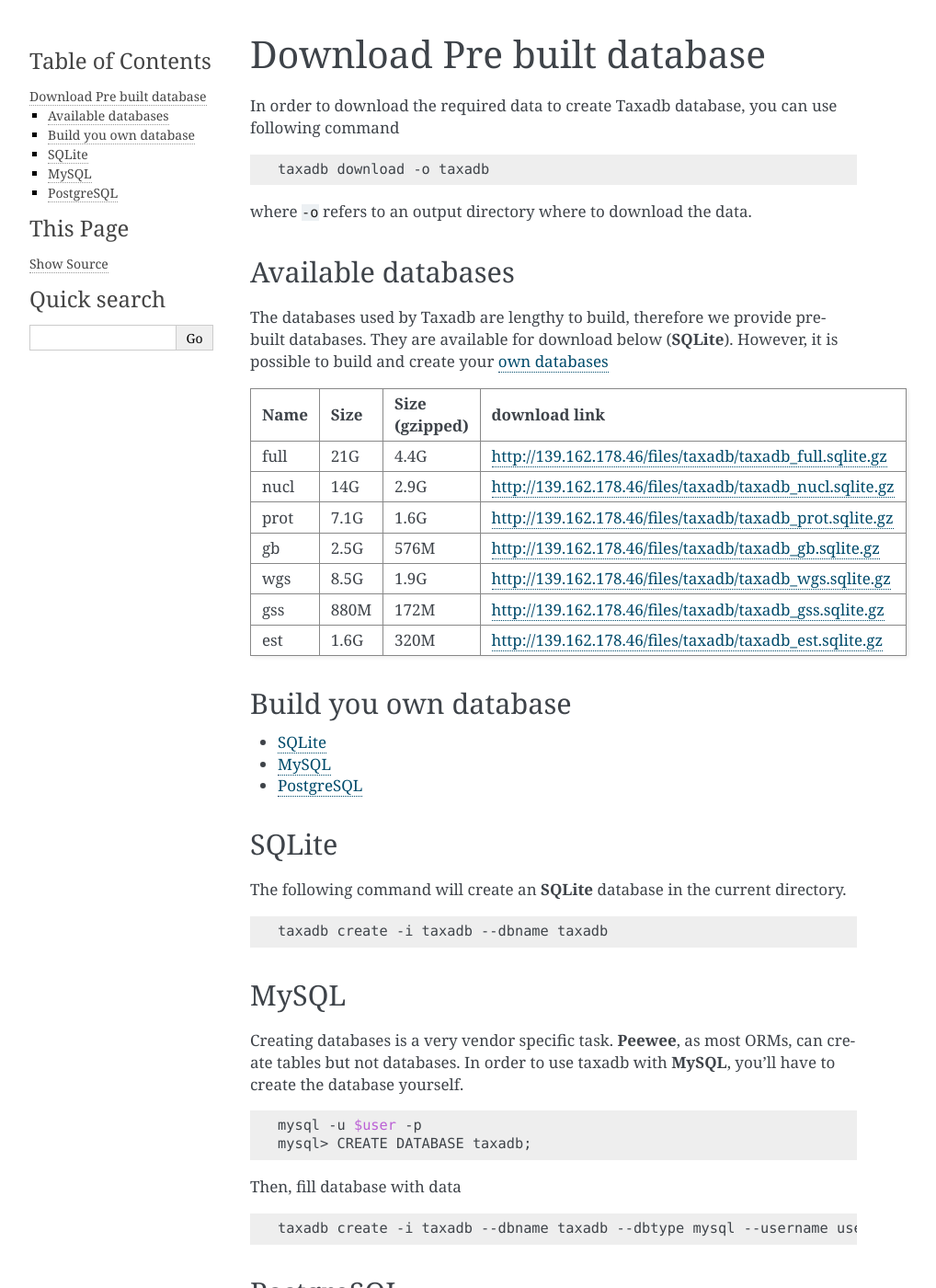
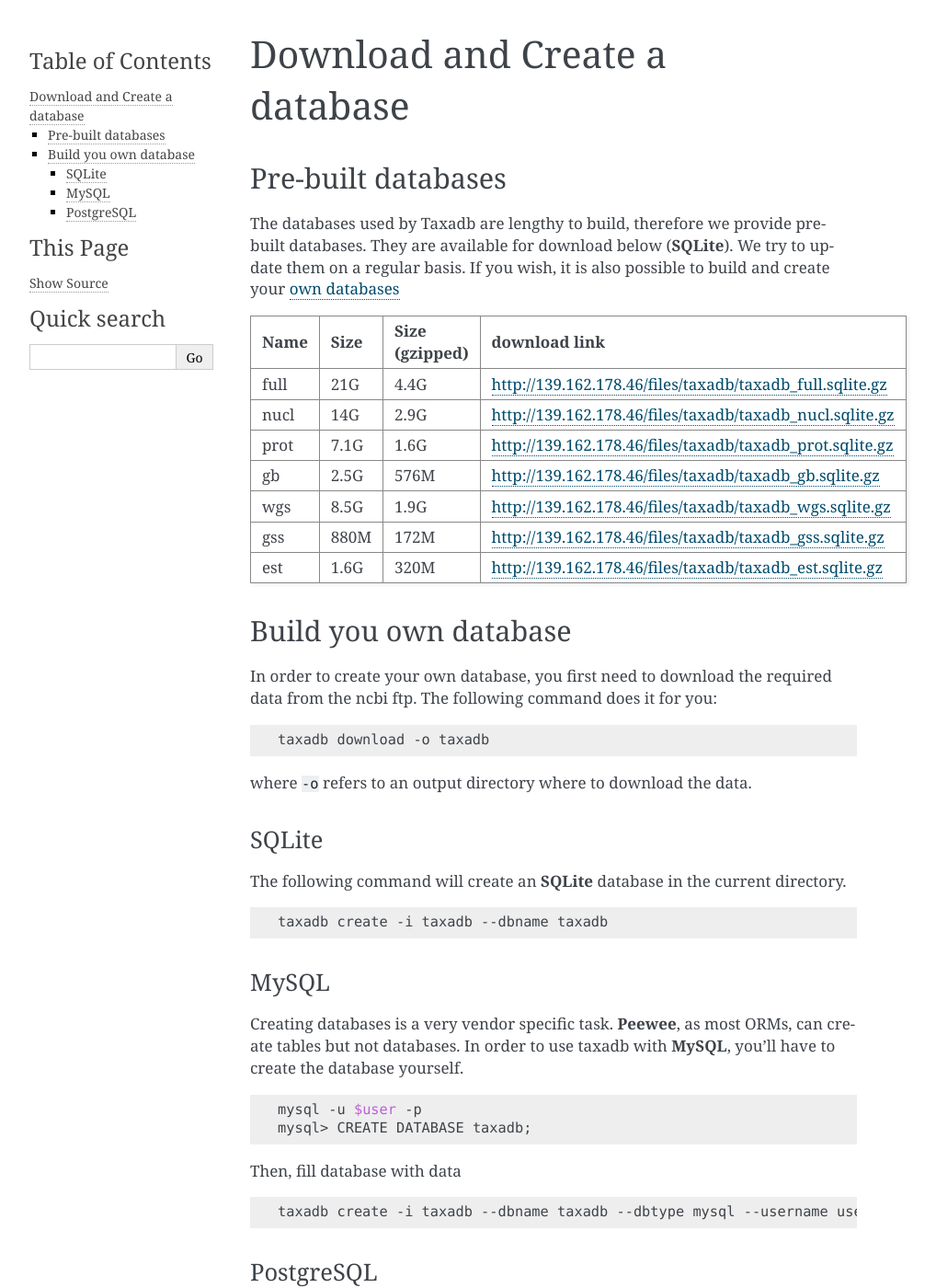
Before and after one commit to HadrienG/taxadb, a Sphinx documentation site: the page built from doc/taxadb/download.rst, in a window 1280 px wide and 1400 px high. Shown: the whole window at 92% size, without its empty margins (148-1166 px from the left). Built offline with Sphinx 7.4.7, drawn with Linux system fonts in a browser that asks for light colours; some of the changed text lies outside the part shown.

Commit message:
updated doc for download and create db

```diff
--- a/doc/taxadb/download.rst
+++ b/doc/taxadb/download.rst
@@ -1,22 +1,17 @@
 .. _download:
 
-Download Pre built database
-===========================
+Download and Create a database
+==============================
 
-In order to download the required data to create Taxadb database, you can use following command
+.. _available_databases:
 
-.. code-block:: bash
-
-   taxadb download -o taxadb
-
-where :code:`-o` refers to an output directory where to download the data.
-
-Available databases
+Pre-built databases
 -------------------
 
 The databases used by Taxadb are lengthy to build, therefore we provide pre-built databases.
 They are available for download below (**SQLite**).
-However, it is possible to build and create your :ref:`own databases <build_own_databases>`
+We try to update them on a regular basis.
+If you wish, it is also possible to build and create your :ref:`own databases <build_own_databases>`
 
 +------+------+----------------+---------------------------------------------------------------+
 | Name | Size | Size (gzipped) | download link                                                 |
@@ -42,14 +37,20 @@
 Build you own database
 ----------------------
 
-* :ref:`SQLite <using_sqlite>`
-* :ref:`MySQL <using_mysql>`
-* :ref:`PostgreSQL <using_postgres>`
+In order to create your own database, you first need to download the required data from
+the ncbi ftp. The following command does it for you:
+
+.. code-block:: bash
+
+   taxadb download -o taxadb
+
+where :code:`-o` refers to an output directory where to download the data.
+
 
 .. _using_sqlite:
 
 SQLite
-------
+^^^^^^
 
 The following command will create an **SQLite** database in the current directory.
 
@@ -60,7 +61,7 @@
 .. _using_mysql:
 
 MySQL
------
+^^^^^
 
 Creating databases is a very vendor specific task. **Peewee**, as most ORMs, can create tables but not databases.
 In order to use taxadb with **MySQL**, you'll have to create the database yourself.
@@ -79,7 +80,7 @@
 .. _using_postgres:
 
 PostgreSQL
-----------
+^^^^^^^^^^
 
 Creating databases is a very vendor specific task. **Peewee**, as most ORMs, can create tables but not databases.
 In order to use taxadb with **PostgreSQL**, you'll have to create the database yourself.
@@ -95,12 +96,13 @@
 
    taxadb create -i taxadb --dbname taxadb --dbtype postgres --username user --password secret --port 5432 --hostname localhost
 
-Following options have default value if not set on command line:
+
+The following options have default value if not set on the command line:
 
 * :code:`--port` (:code:`5432` for **PostgreSQL**, :code:`3306` for **MySQL**)
 * :code:`--hostname` (localhost)
 
-For more information about available options, please type:
+For more information about all the available options, please type:
 
 .. code-block:: bash
 
```
